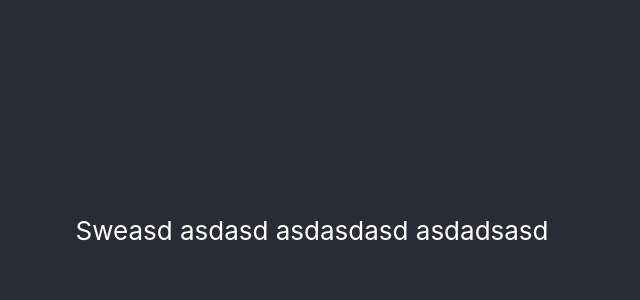
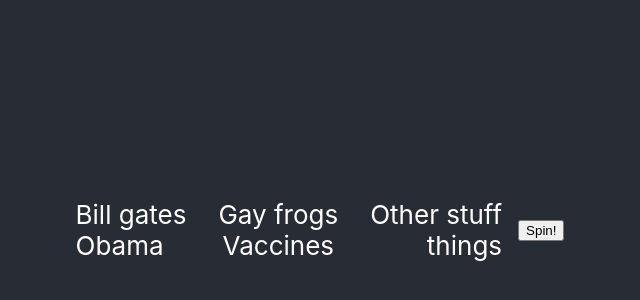
Before and after one commit to Imstupidpleasehelp/CovidConspiracyGenerator, a React (Create React App) app: page / in a window 1280 px wide. Shown: the part 170-470 px from the top of the page, without its empty margins (328-968 px from the left). Built offline with nearby package versions, Linux system fonts and the light colour scheme.

Commit message:
added collumns

```diff
--- a/src/App.css
+++ b/src/App.css
@@ -1,38 +1,22 @@
 .App {
   text-align: center;
 }
-
-.App-logo {
-  height: 40vmin;
-  pointer-events: none;
-}
-
-@media (prefers-reduced-motion: no-preference) {
-  .App-logo {
-    animation: App-logo-spin infinite 20s linear;
-  }
-}
-
 .App-header {
   background-color: #282c34;
   min-height: 100vh;
   display: flex;
-  flex-direction: column;
+
   align-items: center;
   justify-content: center;
   font-size: calc(10px + 2vmin);
   color: white;
 }
-
-.App-link {
-  color: #61dafb;
+.firstline {
+text-align: left; margin: 1rem;
 }
-
-@keyframes App-logo-spin {
-  from {
-    transform: rotate(0deg);
-  }
-  to {
-    transform: rotate(360deg);
-  }
+.secondline {
+text-align: center; margin: 1rem;
 }
+.thirdline {
+  text-align: right; margin: 1rem;
+}
--- a/src/App.js
+++ b/src/App.js
@@ -5,8 +5,14 @@
   return (
     <div className="App">
       <header className="App-header">
-       <div className="firstline">Sweasd asdasd asdasdasd asdadsasd</div>
+       <div className="firstline">Bill gates <br /> Obama <br />   </div>
+
+       <div className="secondline">Gay frogs <br /> Vaccines   </div>
+
+       <div className="thirdline">Other stuff <br /> things   </div>
+       <button>Spin!</button>
       </header>
+
     </div>
   );
 }
```
